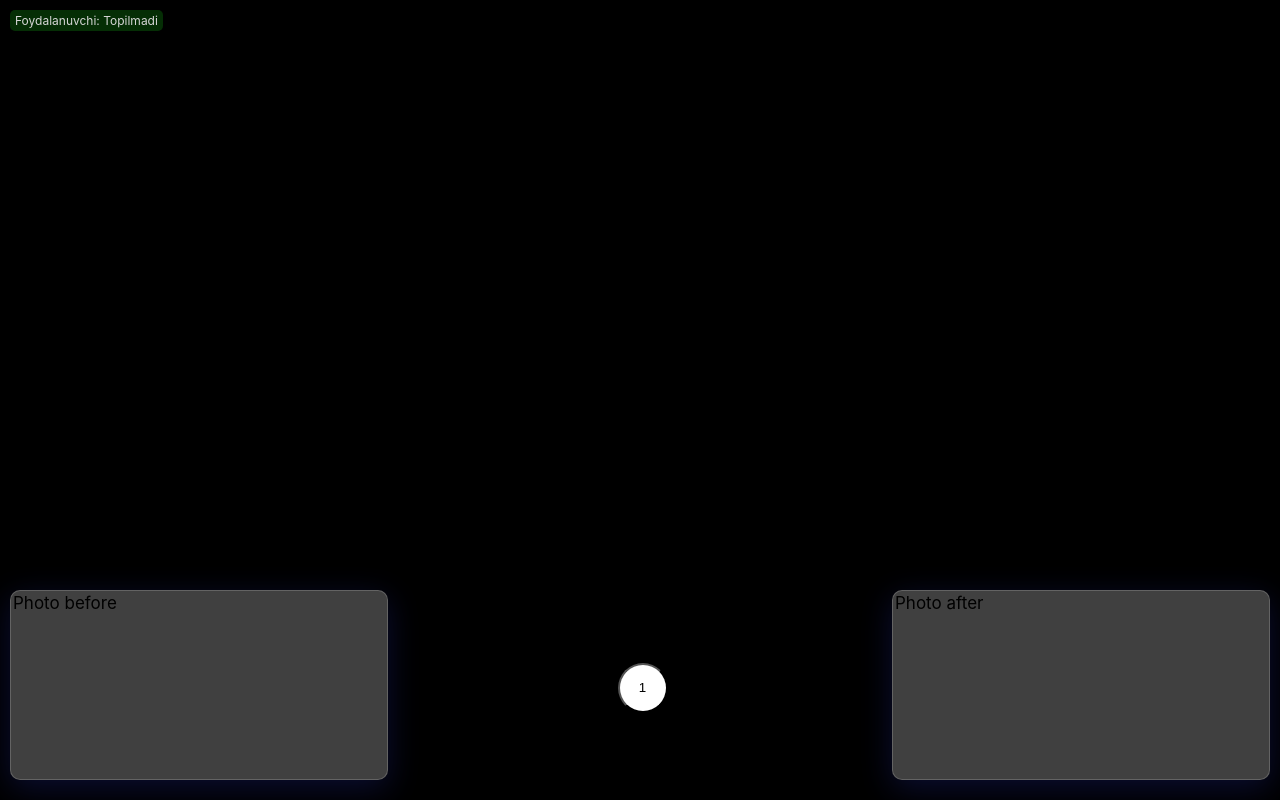
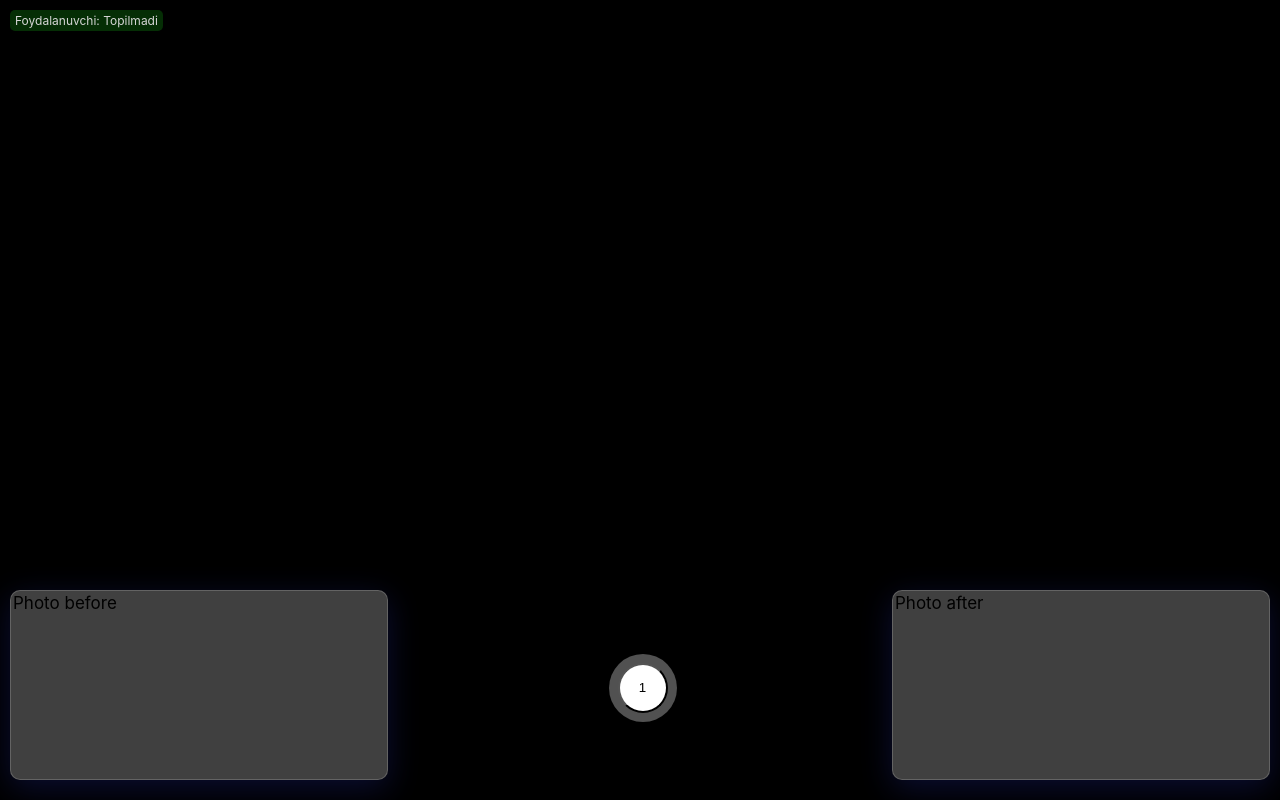
Before and after one commit to Muhammad-uzbek/merchendise, a Next.js app: page /camera/1 in a window 1280 px wide. Built offline with nearby package versions, Linux system fonts and the light colour scheme; no server answers; the database is empty.

Commit message:
camera upd9

```diff
--- a/package.json
+++ b/package.json
@@ -10,6 +10,9 @@
   },
   "dependencies": {
     "@uppy/webcam": "^3.2.0",
+    "axios": "^1.1.3",
+    "form-data": "^4.0.0",
+    "fs": "^0.0.1-security",
     "mongodb": "^4.10.0",
     "next": "12.3.1",
     "pg": "^8.8.0",
--- a/pages/camera/[slug].jsx
+++ b/pages/camera/[slug].jsx
@@ -1,6 +1,8 @@
 import { useRouter } from "next/router";
 import Webcam from "react-webcam";
 import React, { useState, useRef, useEffect } from "react";
+import axios from 'axios';
+import FormData from 'form-data';
 
 const Post = () => {
     const router = useRouter()
@@ -25,6 +27,26 @@ const Post = () => {
         setStep(3)
         setImgSrcAfter(imageSrc)
     }, [webcamRef, setImgSrcAfter]);
+    const upload = async () => {
+        var data = new FormData();
+        data.append('demo_image', imgSrcBefore);
+        var config = {
+        method: 'post',
+        url: 'http://164.92.248.91:3096/imageserver/image',
+        headers: {
+            ...data.getHeaders()
+        },
+        data : data
+        };
+        axios(config)
+        .then(function (response) {
+        console.log(JSON.stringify(response.data));
+        })
+        .catch(function (error) {
+        console.log(error);
+        });
+    }
+
     useEffect(()=>{
         console.log(slug);
         fetch("/api/merch")
@@ -55,7 +77,11 @@ const Post = () => {
                     )}
                 </div>
                 <div className="cont-bef camerabtn">
-                   <button onClick={step == 2 ? capture2 : capture} className="btn">{step}</button>
+                    {
+                        step == 3 ? <button onClick={upload}>Upload</button> : <button onClick={step == 2 ? capture2 : capture} className="btn">{step}</button>
+
+                    }
+
                 </div>
                 <div className="cont-bef imgs">
                     <p>Photo after</p>
--- a/styles/styles.css
+++ b/styles/styles.css
@@ -22,7 +22,7 @@
     width: 50px;
     height: 50px;
     border-radius: 25px;
-    box-shadow: 0px 0px 0px 9px rgba(0,0,0,0.1);
+    box-shadow: 0px 0px 0px 9px rgba(214, 214, 214, 0.377);
 }
 .cont-bef{
     width: 30%;
```
Also changed, not shown: 2 other files (tests, documents, lock files or other folders).
